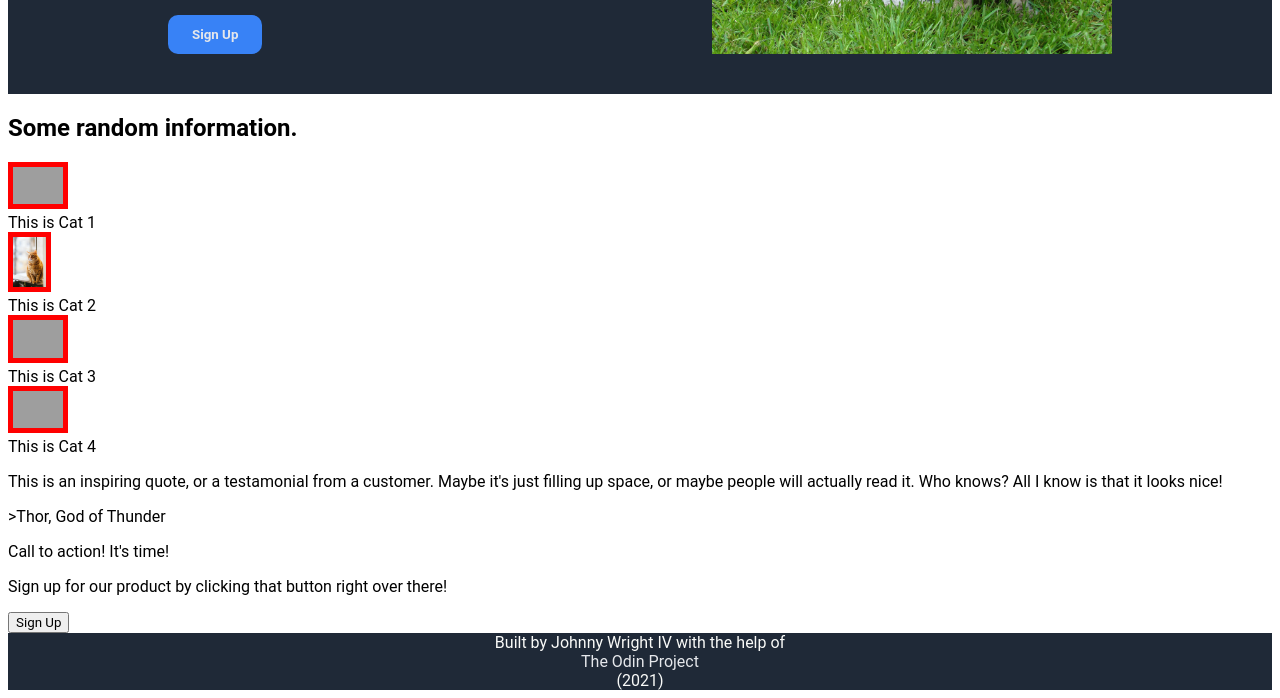
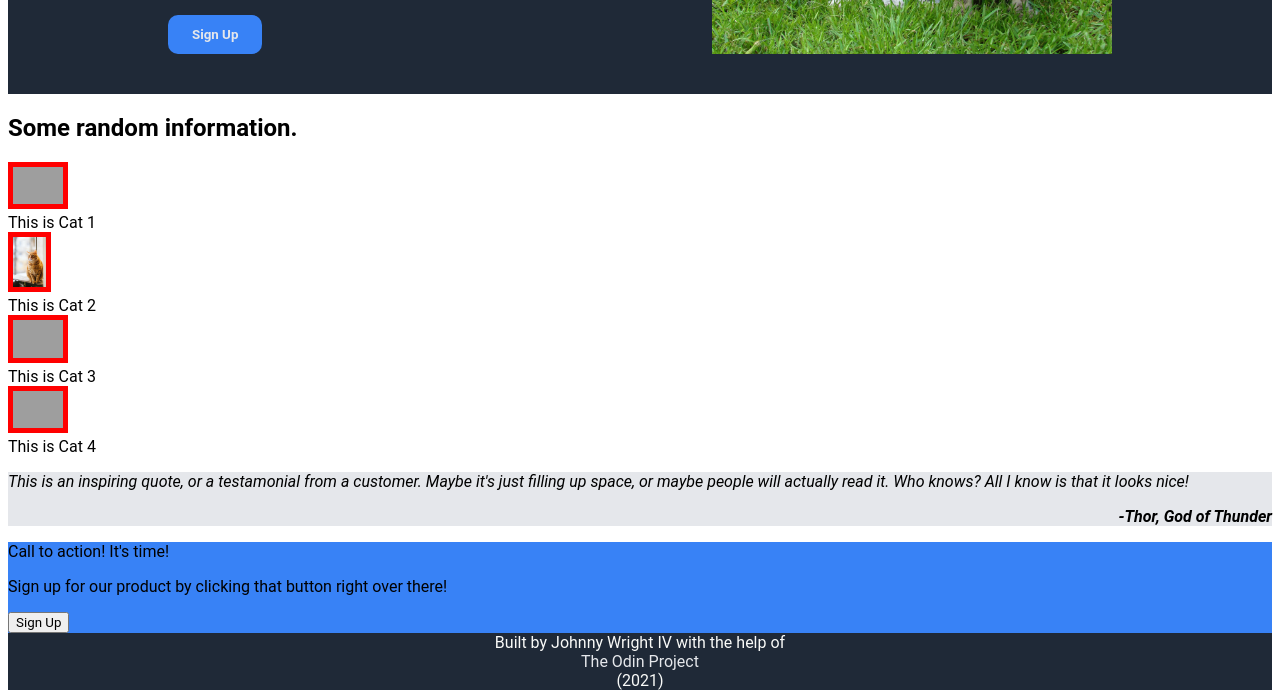
Before and after one commit to Johnnywrightiv/odin-landing-page, a plain HTML site: page index.html in a window 1280 px wide. Shown: the part 289-987 px from the top of the page. Drawn offline with Linux system fonts and the light colour scheme; grey boxes are pictures that could not be loaded.

Commit message:
Fixed error where Thor God of Thunder wasn't properly wrapped. Made general CSS edits along with provided style example png. Formatted and laid out quote box.

```diff
--- a/index.html
+++ b/index.html
@@ -48,7 +48,7 @@
         </div>
         <div class=quote>
             <p>This is an inspiring quote, or a testamonial from a customer. Maybe it's just filling up space, or maybe people will actually read it. Who knows? All I know is that it looks nice!</p>
-            <p class=author></p>>Thor, God of Thunder</p>
+            <p class=author>-Thor, God of Thunder</p>
         </div>
         <div class=card>
             <P>Call to action! It's time!</P>
--- a/style.css
+++ b/style.css
@@ -57,9 +57,13 @@ a {
     * flex: 0, 1, auto; (??) */
 }
 
+.hero button,
+.card {
+    background-color: #3882F6;
+}
+
 .hero button {
     justify-self: flex-start;
-    background-color: #3882F6;
     color:hsl(220, 13%, 91%);
     border-radius: 10px;
     border: none;
@@ -73,8 +77,23 @@ h1 {
     font-weight: "extra-bold";
 }
 
+h2 {
+    font: 36px "extra-bold" #773355;
+}
+
 .hero .container p,
 .nav-links {
     font-size: 18px;
     color: hsl(220, 13%, 91%)
 }
+
+.quote {
+    background-color: hsl(220, 13%, 91%);
+    font: 356px #1F2937;
+    font-style: italic;
+}
+
+.author {
+    font-weight: 700;
+    text-align: right;
+}
```
